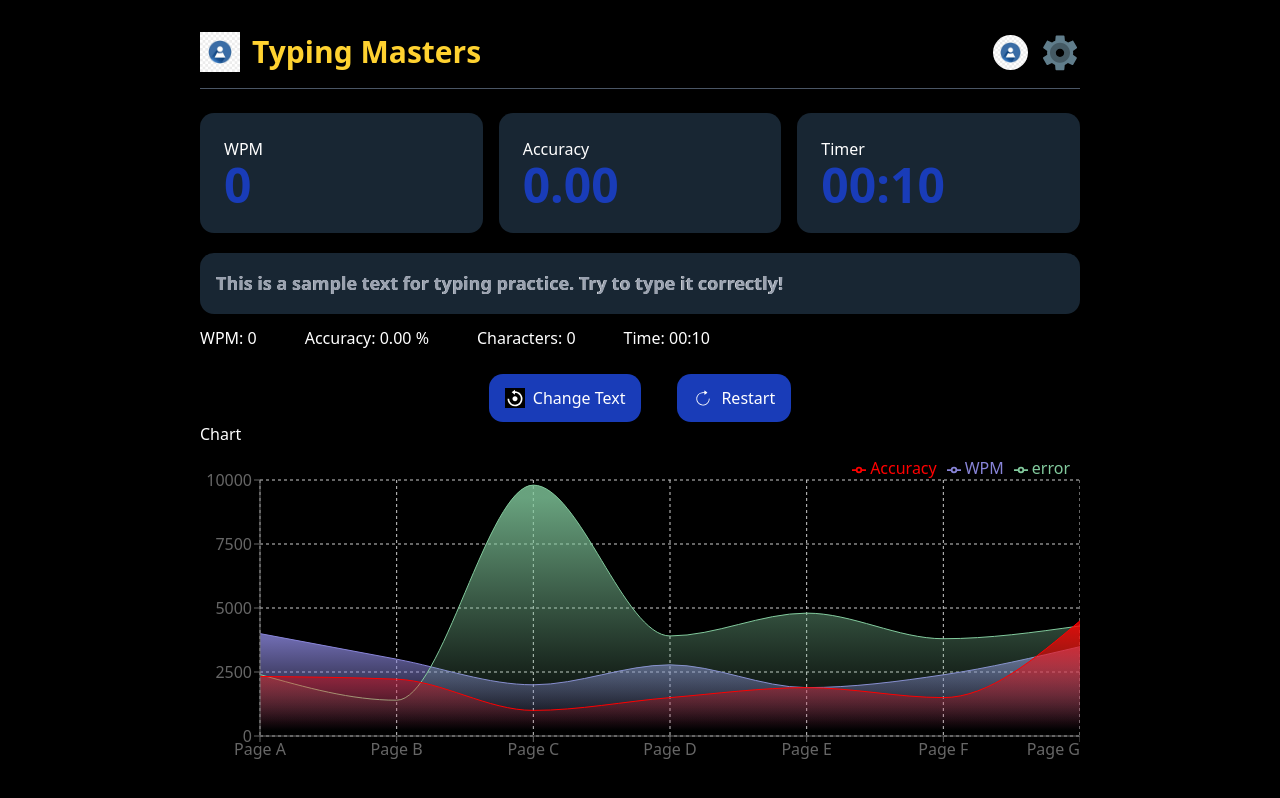
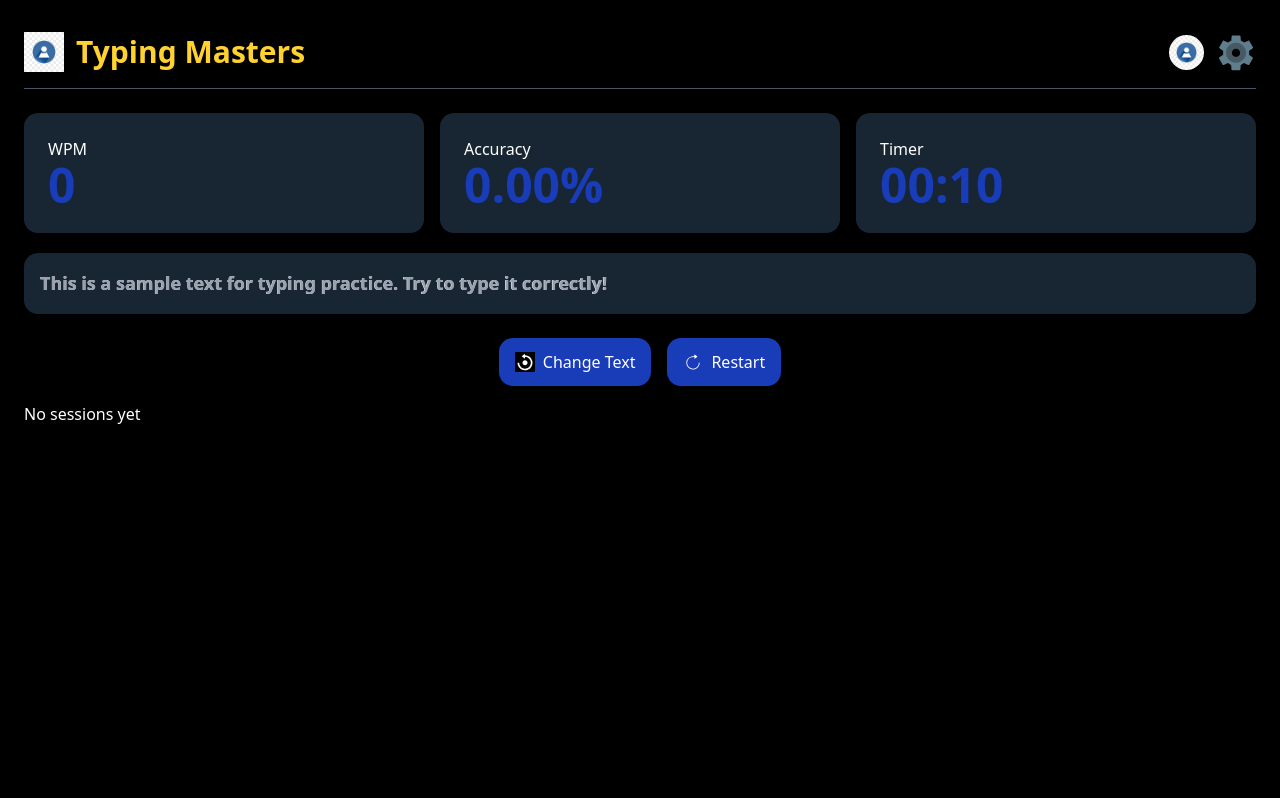
Before and after one commit to Abhishek-0899/Speedtester, a Next.js app: page /pages/Dashboard in a window 1280 px wide. Built offline with nearby package versions, Linux system fonts and the light colour scheme.

Commit message:
Autoupdate graph based on userplay

```diff
--- a/app/components/chart.tsx
+++ b/app/components/chart.tsx
@@ -1,74 +1,64 @@
+"use client";
 import {
-  Area,
-  AreaChart,
+  BarChart,
+  Bar,
+  XAxis,
+  YAxis,
   CartesianGrid,
   Tooltip,
-  XAxis,
-  YAxis,
+  Legend,
   ResponsiveContainer,
-  Legend,
 } from "recharts";
 
-const sampleData = [
-  { name: "Page A", WPM: 4000, error: 2400, Accuracy: 2325 },
-  { name: "Page B", WPM: 3000, error: 1398, Accuracy: 2220 },
-  { name: "Page C", WPM: 2000, error: 9800, Accuracy: 1000 },
-  { name: "Page D", WPM: 2780, error: 3908, Accuracy: 1500 },
-  { name: "Page E", WPM: 1890, error: 4800, Accuracy: 1890 },
-  { name: "Page F", WPM: 2390, error: 3800, Accuracy: 1500 },
-  { name: "Page G", WPM: 3490, error: 4300, Accuracy: 4500 },
-];
+export default function Chart({ sessions }: { sessions: any[] }) {
 
-export default function Chart({ isAnimationActive = true }: { isAnimationActive?: boolean }) {
+
+  if (sessions.length === 0) return <p className="text-white mt-4">No sessions yet</p>;
+
+  // Aggregate sessions by date
+  const aggregatedData: Record<string, { WPM: number; Error: number; Accuracy: number; count: number }> = {};
+
+  sessions.forEach((session) => {
+    const date = new Date(session.date).toLocaleDateString();
+    if (!aggregatedData[date]) {
+      aggregatedData[date] = { WPM: 0, Error: 0, Accuracy: 0, count: 0 };
+    }
+    aggregatedData[date].WPM += session.wpm;
+    aggregatedData[date].Error += session.error;
+    aggregatedData[date].Accuracy += parseFloat(session.ACCURACY);
+    aggregatedData[date].count += 1;
+  });
+
+  // Calculate averages per day
+  const data = Object.keys(aggregatedData).map((date) => {
+    const dayData = aggregatedData[date];
+    return {
+      name: date,
+      WPM: +(dayData.WPM / dayData.count).toFixed(1),
+      Error: +(dayData.Error / dayData.count).toFixed(1),
+      Accuracy: +(dayData.Accuracy / dayData.count).toFixed(1),
+    };
+  });
+
   return (
-    <div style={{ width: "100%", height: 320 }}>
-      <h2 className="text-white">Chart</h2>
+    <div style={{ width: "100%", height: 400 }} className="mt-10">
+      <h2 className="text-white mb-4">Daily Typing Stats</h2>
       <ResponsiveContainer width="100%" height="100%">
-        <AreaChart data={sampleData} margin={{ top: 10, right: 0, left: 0, bottom: 0 }}>
-          <defs>
-            <linearGradient id="colorWPM" x1="0" y1="0" x2="0" y2="1">
-              <stop offset="5%" stopColor="#8884d8" stopOpacity={0.8} />
-              <stop offset="95%" stopColor="#8884d8" stopOpacity={0} />
-            </linearGradient>
-            <linearGradient id="colorError" x1="0" y1="0" x2="0" y2="1">
-              <stop offset="5%" stopColor="#82ca9d" stopOpacity={0.8} />
-              <stop offset="95%" stopColor="#82ca9d" stopOpacity={0} />
-            </linearGradient>
-            <linearGradient id="colorAccuracy" x1="0" y1="0" x2="0" y2="1">
-              <stop offset="5%" stopColor="red" stopOpacity={0.8} />
-              <stop offset="95%" stopColor="red" stopOpacity={0} />
-            </linearGradient>
-          </defs>
+        <BarChart
+          data={data}
+          margin={{ top: 20, right: 20, left: 20, bottom: 20 }}
+          key={sessions.length} // re-render when new session is added
+        >
           <CartesianGrid strokeDasharray="3 3" />
           <XAxis dataKey="name" />
           <YAxis />
-          <Tooltip />
+          <Tooltip cursor={false} />
           <Legend verticalAlign="top" align="right" />
-          <Area
-            type="monotone"
-            dataKey="WPM"
-            stroke="#8884d8"
-            fill="url(#colorWPM)"
-            fillOpacity={1}
-            isAnimationActive={isAnimationActive}
-          />
-          <Area
-            type="monotone"
-            dataKey="error"
-            stroke="#82ca9d"
-            fill="url(#colorError)"
-            fillOpacity={1}
-            isAnimationActive={isAnimationActive}
-          />
-          <Area
-            type="monotone"
-            dataKey="Accuracy"
-            stroke="red"
-            fill="url(#colorAccuracy)"
-            fillOpacity={1}
-            isAnimationActive={isAnimationActive}
-          />
-        </AreaChart>
+
+          <Bar dataKey="WPM" fill="blue" barSize={20} />
+          <Bar dataKey="Error" fill="red" barSize={20} />
+          <Bar dataKey="Accuracy" fill="green" barSize={20} />
+        </BarChart>
       </ResponsiveContainer>
     </div>
   );
--- a/app/pages/Dashboard/page.tsx
+++ b/app/pages/Dashboard/page.tsx
@@ -5,8 +5,6 @@ import Image from "next/image";
 import { FcSettings } from "react-icons/fc";
 import { CiRedo } from "react-icons/ci";
 import Chart from "@/app/components/chart";
-import { ACCURACY } from "recharts/types/animation/easing";
-import { timeStamp } from "console";
 
 export default function Dashboard() {
   const jsonText = [
@@ -16,73 +14,81 @@ export default function Dashboard() {
     "Frontend development requires creativity, logic, and patience.",
   ];
 
-  // console.log("JSON Text:", jsonText.length);
   const [usertext, setUserText] = useState("");
   const [started, setStarted] = useState(false);
   const [text, setText] = useState(jsonText[0]);
-  // const [accuracy,setAccuracy]=useState(100);
+  const [timeLeft, setTimeLeft] = useState(10);
+  const intervalRef = useRef<NodeJS.Timeout | null>(null);
+
+  // sessions state holds all typing sessions
+  const [sessions, setSessions] = useState<any[]>(() => {
+    return JSON.parse(localStorage.getItem("typingSessions") || "[]");
+  });
+
+  // pick random text
   const RandomText = () => {
     const randomText = jsonText[Math.floor(Math.random() * jsonText.length)];
     setText(randomText);
     resetTest();
   };
+
+  // calculate accuracy
   const calculateAccuracy = () => {
-    const textLength = text.length;
     const correctChars = usertext
       .split("")
       .filter((char, index) => char === text[index]).length;
-    const accuracy = (correctChars / textLength) * 100;
-    return accuracy.toFixed(2);
+    return ((correctChars / text.length) * 100).toFixed(2);
   };
-  // 10-second countdown
-  const [timeLeft, setTimeLeft] = useState(10);
-  const intervalRef = useRef(null);
 
-  // WPM Formula
-  const correctChars = usertext.length;
-  const wpm =
-    timeLeft < 10 ? Math.floor((correctChars * 60) / (5 * (10 - timeLeft))) : 0;
-
-  // Start 10-sec countdown timer
-  useEffect(() => {
-    if (started && timeLeft > 0) {
-      intervalRef.current = setInterval(() => {
-        setTimeLeft((t) => t - 1);
-      }, 1000);
-    }
-    return () => clearInterval(intervalRef.current);
-  }, [started]);
-
-  // Stop timer at 0
-  useEffect(() => {
-    if (timeLeft === 0) {
-      clearInterval(intervalRef.current);
-      const session = {
-        wpm: wpm,
-        error: text.length - correctChars,
-        ACCURACY: calculateAccuracy(),
-        timeStamp: Date.now(),
-        date: new Date().toLocaleDateString(),
-      };
-      // Add new session to sessionStorage
-      const previousSession = JSON.parse(
-        sessionStorage.getItem("typingSessions") || "[]"
-      );
-      previousSession.push(session);
-      // saving back
-      sessionStorage.setItem("typingSessions", JSON.stringify(previousSession));
-    }
-  }, [timeLeft]);
-
-  // Reset function
+  // reset typing test
   const resetTest = () => {
     setUserText("");
     setStarted(false);
     setTimeLeft(10);
   };
 
+  // WPM formula
+  const correctChars = usertext.length;
+  const wpm =
+    timeLeft < 10 ? Math.floor((correctChars * 60) / (5 * (10 - timeLeft))) : 0;
+
+  // start timer countdown
+  useEffect(() => {
+    if (started && timeLeft > 0) {
+      intervalRef.current = setInterval(() => setTimeLeft((t) => t - 1), 1000);
+    }
+    return () => clearInterval(intervalRef.current!);
+  }, [started]);
+
+  // add new session when timer ends
+  useEffect(() => {
+    if (timeLeft === 0) {
+      clearInterval(intervalRef.current!);
+
+      const session = {
+        wpm,
+        error: text.length - correctChars,
+        ACCURACY: calculateAccuracy(),
+        timeStamp: Date.now(),
+        date: new Date().toLocaleDateString(),
+      };
+
+      // Append new session
+      setSessions((prev) => {
+        const updated = [...prev, session];
+        localStorage.setItem("typingSessions", JSON.stringify(updated)); // persist
+        return updated;
+      });
+    }
+  }, [timeLeft]);
+
+  const clearSession = () => {
+    localStorage.removeItem("typingSessions");
+    setSessions([]);
+  };
+
   return (
-    <div className="min-h-screen bg-black px-50 pt-4">
+    <div className="min-h-screen bg-black px-6 pt-4">
       {/* NAVBAR */}
       <nav className="flex items-center justify-between w-full py-4">
         <div className="flex items-center gap-3">
@@ -104,12 +110,10 @@ export default function Dashboard() {
         </div>
       </nav>
 
-      {/* LINE */}
       <div className="w-full h-px bg-gray-600 mb-6"></div>
 
       {/* STATS */}
       <div className="grid grid-cols-1 md:grid-cols-3 gap-4">
-        {/* WPM */}
         <div className="rounded-xl bg-[#182633] p-6">
           <h1 className="text-white">WPM</h1>
           <h1 className="text-blue-800 font-bold text-4xl md:text-5xl">
@@ -117,15 +121,13 @@ export default function Dashboard() {
           </h1>
         </div>
 
-        {/* Accuracy placeholder */}
         <div className="rounded-xl bg-[#182633] p-6">
           <h1 className="text-white">Accuracy</h1>
           <h1 className="text-blue-800 font-bold text-4xl md:text-5xl">
-            {calculateAccuracy()}
+            {calculateAccuracy()}%
           </h1>
         </div>
 
-        {/* Timer */}
         <div className="rounded-xl bg-[#182633] p-6">
           <h1 className="text-white">Timer</h1>
           <h1 className="text-blue-800 font-bold text-4xl md:text-5xl">
@@ -136,49 +138,29 @@ export default function Dashboard() {
 
       {/* TEXT BOX */}
       <div className="flex justify-center mt-5">
-        <div className="rounded-xl bg-[#182633] p-4 w-full font-semibold md:w-full relative">
-          {/* Base Text */}
+        <div className="rounded-xl bg-[#182633] p-4 w-full md:w-full relative font-semibold">
           <p className="text-white text-lg leading-relaxed select-none">
             {text}
           </p>
 
-          {/* Overlay Text */}
           <p className="absolute top-4 left-4 text-lg leading-relaxed pointer-events-none z-10">
             {text.split("").map((char, index) => {
               const typedChar = usertext[index];
               const isCurrent = index === usertext.length;
-
               let color = "text-gray-400";
-
-              if (typedChar != null) {
+              if (typedChar != null)
                 color = typedChar === char ? "text-green-400" : "text-red-500";
-              }
-
               return (
                 <span key={index} className="relative">
-                  {/* Actual character coloring */}
                   <span className={`${color}`}>{char}</span>
-
-                  {/* YELLOW VERTICAL CARET */}
                   {isCurrent && (
-                    <span
-                      className="
-            absolute
-            left-0
-            top-0
-            bottom-0
-            w-0.5
-            bg-yellow-400
-            caret-blink
-          "
-                    ></span>
+                    <span className="absolute left-0 top-0 bottom-0 w-0.5 bg-yellow-400 caret-blink"></span>
                   )}
                 </span>
               );
             })}
           </p>
 
-          {/* Invisible Input */}
           <input
             type="text"
             autoFocus
@@ -187,32 +169,22 @@ export default function Dashboard() {
             disabled={timeLeft === 0}
             onChange={(e) => {
               if (!started) setStarted(true);
-              if (timeLeft === 0) return; // stop typing
+              if (timeLeft === 0) return;
               setUserText(e.target.value);
             }}
           />
         </div>
       </div>
 
-      {/* BOTTOM STATS */}
-      <div className="flex items-center gap-12 mt-3 text-white">
-        <h1>WPM: {wpm}</h1>
-        <h1>Accuracy: {calculateAccuracy()} %</h1>
-        <h1>Characters: {usertext.length}</h1>
-        <h1>Time: 00:{String(timeLeft).padStart(2, "0")}</h1>
-      </div>
-
       {/* BUTTONS */}
       <div className="flex flex-col md:flex-row justify-center items-center gap-4 mt-6">
-        <div className="flex mr-5 gap-4">
         <button
           onClick={RandomText}
           className="text-white flex items-center justify-center gap-2 bg-blue-800 px-4 py-3 rounded-xl w-full md:w-auto"
         >
           <BiReset className="text-xl bg-black" />
-            <span className="text-white">Change Text</span>
+          <span>Change Text</span>
         </button>
-        </div>
 
         <button
           onClick={resetTest}
@@ -221,8 +193,17 @@ export default function Dashboard() {
           <CiRedo className="text-xl" />
           <span>Restart</span>
         </button>
+        {/* <div
+          onClick={clearSession}
+          className="cursor-pointer text-white flex items-center justify-center gap-2 bg-red-600 px-4 py-3 rounded-xl w-full md:w-auto"
+        >
+          <BiReset className="text-xl bg-black" />
+          <span>Clear Sessions</span>
+        </div> */}
       </div>
-      <Chart />
+
+      {/* Chart with live updating sessions */}
+      <Chart sessions={sessions} />
     </div>
   );
 }
```
Lines whose indentation alone changed are shown as unchanged.
